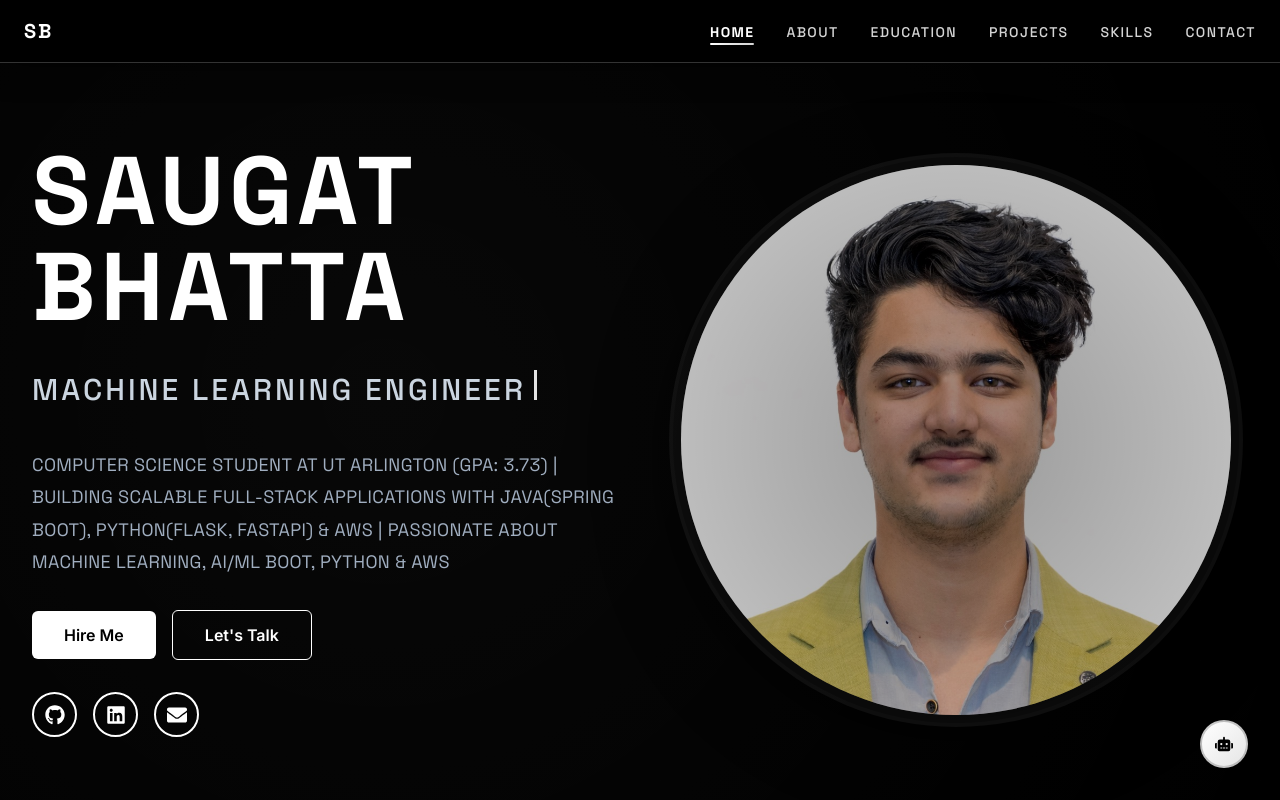
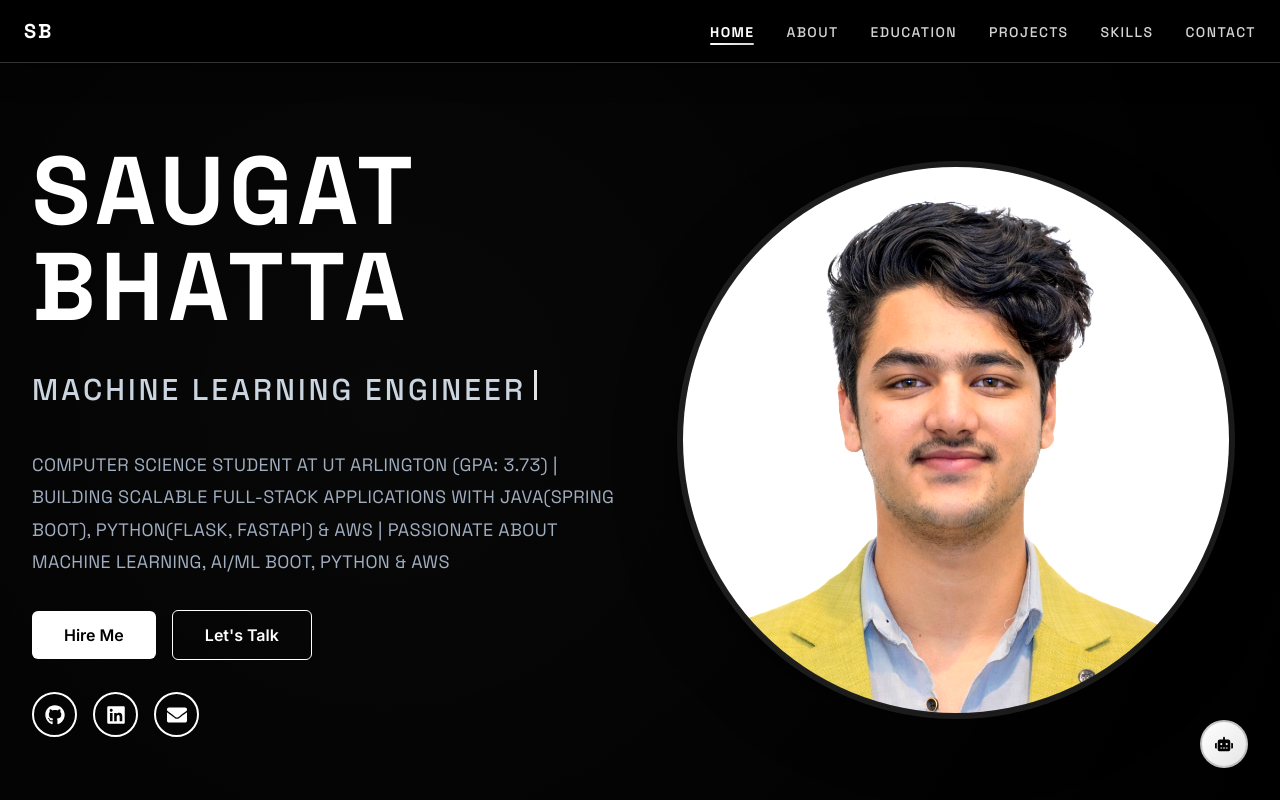
Before and after one commit to Saugat1017/MyPortfolio, a React (Vite) app: page / in a window 1280 px wide. Shown: the top 800 px of the page. Built offline with nearby package versions, Linux system fonts and the light colour scheme.

Commit message:
minor chaanges in hero sec

```diff
--- a/src/components/Hero.tsx
+++ b/src/components/Hero.tsx
@@ -343,27 +343,17 @@ const Hero = () => {
               justifyContent="center"
               alignItems="center"
             >
-              {/* Circular Portrait Image - Blended with Background */}
+              {/* Circular Portrait Image - Bright and Colorful */}
               <Box
                 position="relative"
                 w={{ base: "350px", md: "450px", lg: "550px" }}
                 h={{ base: "350px", md: "450px", lg: "550px" }}
                 borderRadius="50%"
                 overflow="hidden"
-                boxShadow="0 0 0 8px rgba(0, 0, 0, 0.3), 0 0 0 12px rgba(255, 255, 255, 0.05), 0 20px 80px rgba(0, 0, 0, 0.8)"
-                mixBlendMode="normal"
+                boxShadow="0 0 0 4px rgba(255, 255, 255, 0.1), 0 20px 60px rgba(0, 0, 0, 0.5)"
+                border="2px solid"
+                borderColor="rgba(255, 255, 255, 0.1)"
               >
-                {/* Subtle background blend */}
-                <Box
-                  position="absolute"
-                  top="-50%"
-                  left="-50%"
-                  right="-50%"
-                  bottom="-50%"
-                  bgGradient="radial(circle, rgba(0, 0, 0, 0.4), transparent)"
-                  zIndex={1}
-                  pointerEvents="none"
-                />
                 <Box
                   as="img"
                   src={`/images/profile.jpg?t=${Date.now()}`}
@@ -371,11 +361,9 @@ const Hero = () => {
                   w="100%"
                   h="100%"
                   objectFit="cover"
-                  position="relative"
-                  zIndex={0}
                   style={{
-                    filter: "none",
-                    mixBlendMode: "normal",
+                    filter: "brightness(1.1) saturate(1.2)",
+                    display: "block",
                   }}
                   onError={(
                     e: React.SyntheticEvent<HTMLImageElement, Event>
```
